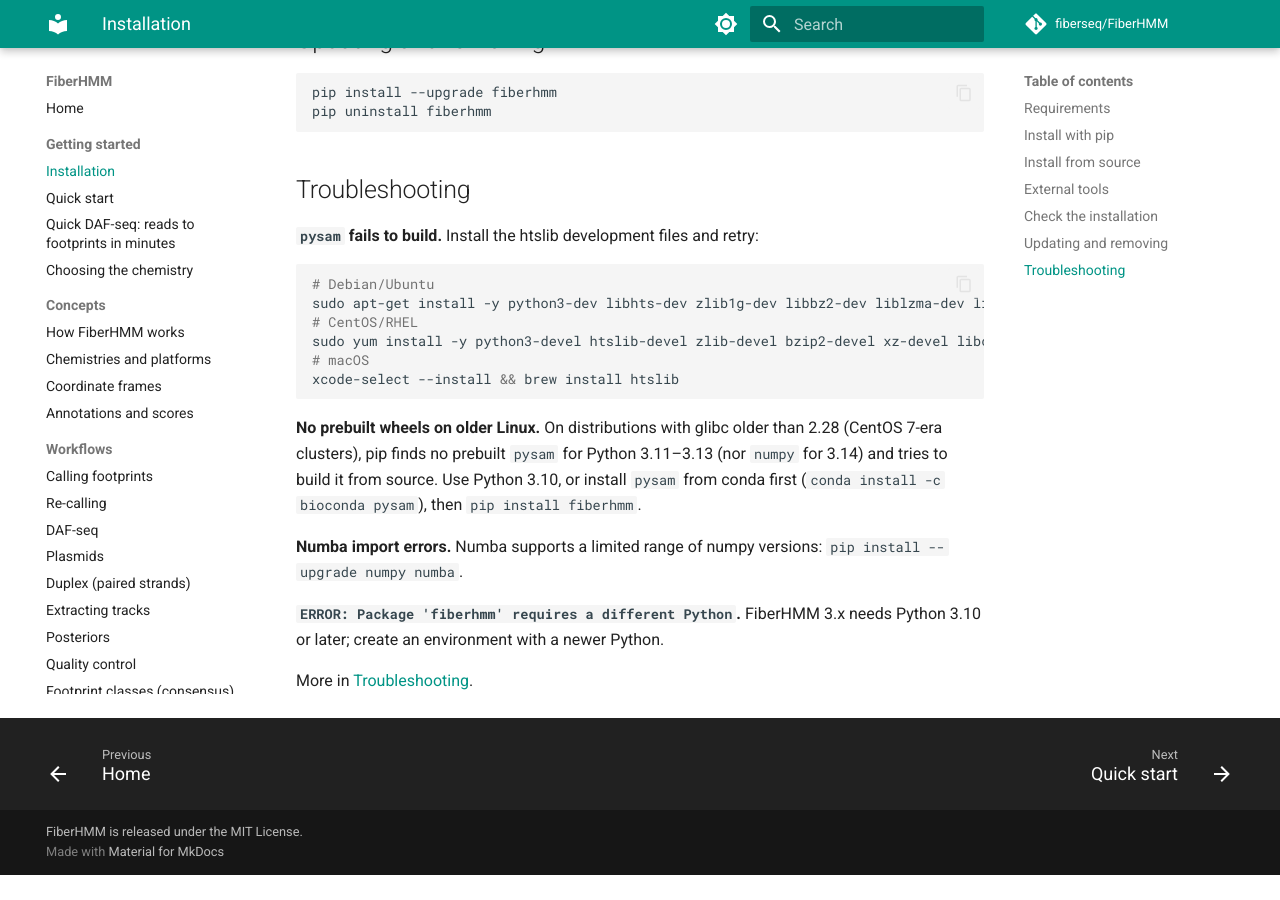
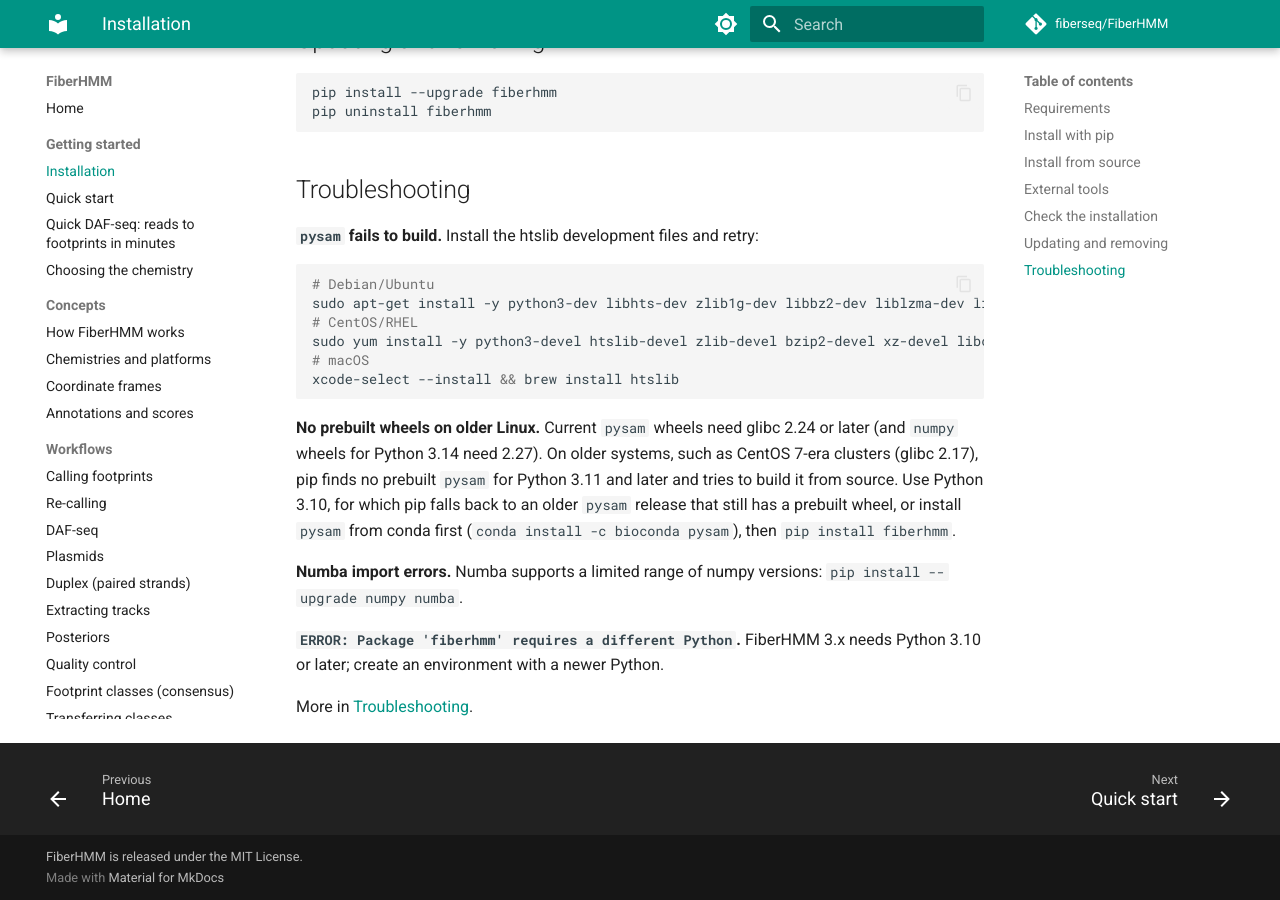
Before and after one commit to fiberseq/FiberHMM, an MkDocs documentation site: the page built from docs/getting-started/installation.md, in a window 1280 px wide and 900 px high, scrolled down 2722 px. Built offline with MkDocs 1.6.1 and Material for MkDocs 9.7.7, drawn with Linux system fonts in a browser that asks for light colours; comment, search, counter and statistics services are not loaded; before the commit the page ends 3597 px from its top, so only the background shows below that.

Commit message:
docs(install): correct the glibc cutoff in the older-Linux hint
pysam 0.24.1 wheels are manylinux_2_24 for every Python and numpy's 3.14
wheels manylinux_2_27; on glibc 2.17 pip resolves Python 3.10 with pysam
0.19.0 (verified with pip --dry-run --platform manylinux2014_x86_64) but
finds no pysam for 3.11+. Found by the Codex review.

Co-Authored-By: Claude Opus 5.5 (1M context) <noreply@anthropic.com>

````diff
--- a/docs/getting-started/installation.md
+++ b/docs/getting-started/installation.md
@@ -124,10 +124,12 @@ sudo yum install -y python3-devel htslib-devel zlib-devel bzip2-devel xz-devel l
 xcode-select --install && brew install htslib
 ```
 
-**No prebuilt wheels on older Linux.** On distributions with glibc older
-than 2.28 (CentOS 7-era clusters), pip finds no prebuilt `pysam` for Python
-3.11–3.13 (nor `numpy` for 3.14) and tries to build it from source. Use
-Python 3.10, or install `pysam` from conda first
+**No prebuilt wheels on older Linux.** Current `pysam` wheels need glibc
+2.24 or later (and `numpy` wheels for Python 3.14 need 2.27). On older
+systems, such as CentOS 7-era clusters (glibc 2.17), pip finds no prebuilt
+`pysam` for Python 3.11 and later and tries to build it from source. Use
+Python 3.10, for which pip falls back to an older `pysam` release that still
+has a prebuilt wheel, or install `pysam` from conda first
 (`conda install -c bioconda pysam`), then `pip install fiberhmm`.
 
 **Numba import errors.** Numba supports a limited range of numpy versions:
````
